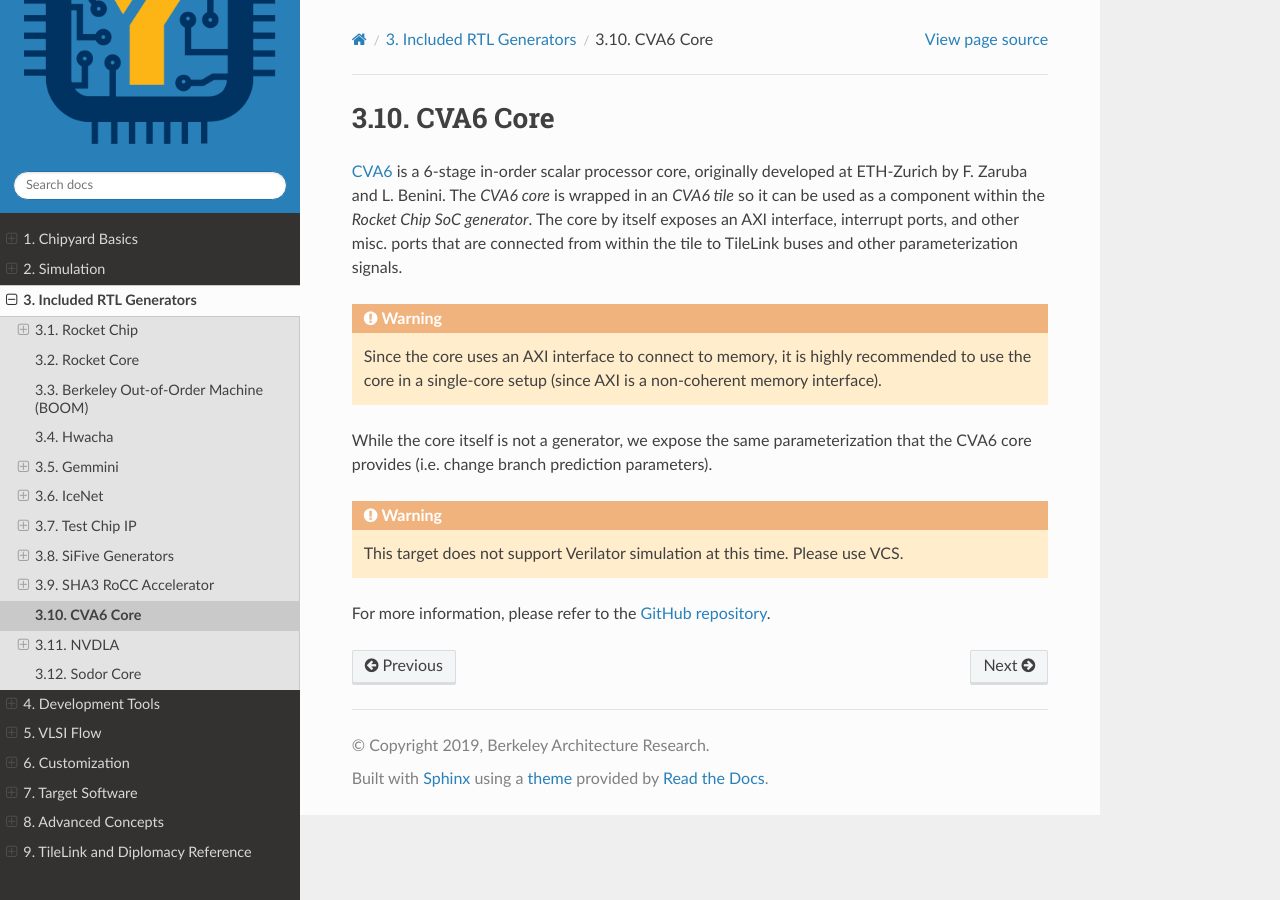
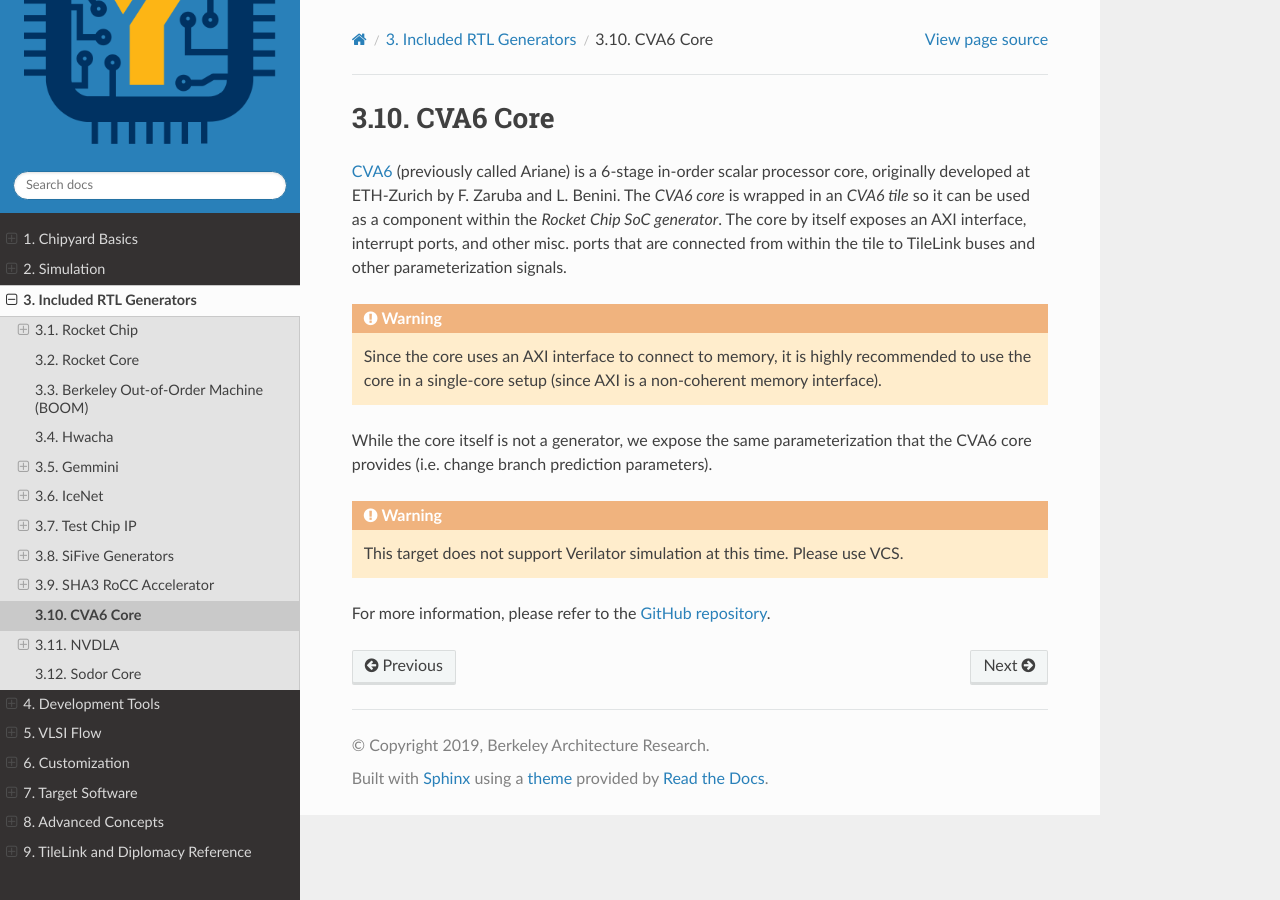
Before and after one commit to ucb-bar/chipyard, a Sphinx documentation site: the page built from docs/Generators/CVA6.rst, in a window 1280 px wide. Built offline with Sphinx 7.4.7 and the Read the Docs theme 2.0.0, drawn with Linux system fonts in a browser that asks for light colours.

Commit message:
[ci skip] Note that CVA6 was called Ariane in the past

```diff
--- a/docs/Chipyard-Basics/Chipyard-Components.rst
+++ b/docs/Chipyard-Basics/Chipyard-Components.rst
@@ -21,7 +21,7 @@
   See :ref:`Berkeley Out-of-Order Machine (BOOM)` for more information.
 
 **CVA6 Core**
-  An in-order RISC-V core written in System Verilog.
+  An in-order RISC-V core written in System Verilog. Previously called Ariane.
   See :ref:`CVA6 Core` for more information.
 
 Accelerators
--- a/docs/Generators/CVA6.rst
+++ b/docs/Generators/CVA6.rst
@@ -1,7 +1,7 @@
 CVA6 Core
 ====================================
 
-`CVA6 <https://github.com/openhwgroup/cva6>`__ is a 6-stage in-order scalar processor core, originally developed at ETH-Zurich by F. Zaruba and L. Benini.
+`CVA6 <https://github.com/openhwgroup/cva6>`__ (previously called Ariane) is a 6-stage in-order scalar processor core, originally developed at ETH-Zurich by F. Zaruba and L. Benini.
 The `CVA6 core` is wrapped in an `CVA6 tile` so it can be used as a component within the `Rocket Chip SoC generator`.
 The core by itself exposes an AXI interface, interrupt ports, and other misc. ports that are connected from within the tile to TileLink buses and other parameterization signals.
 
```
Also changed, not shown: README.md (+1 -1 lines).
